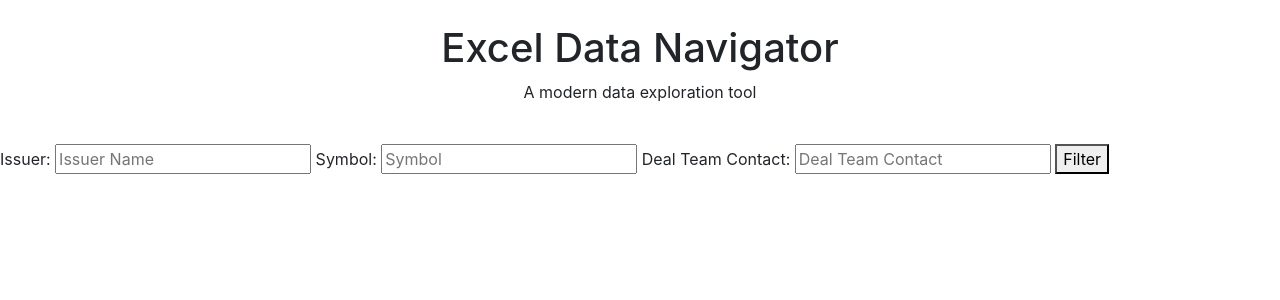
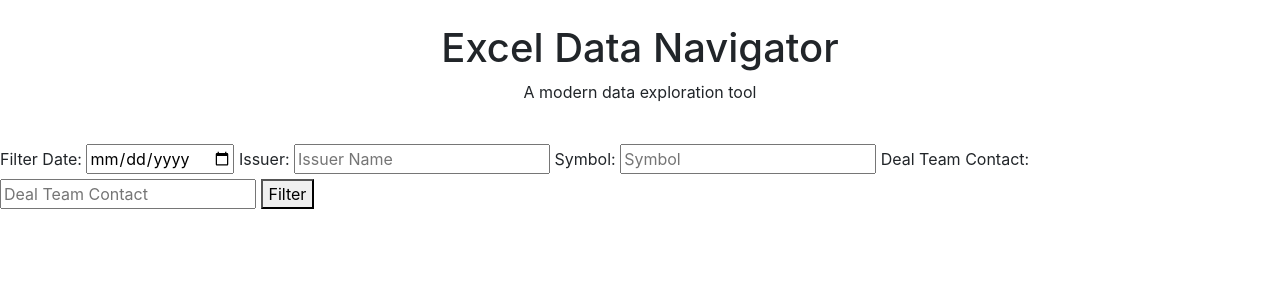
Before and after one commit to IsaWang-05/Financial_data_navigator, a Flask app: template templates/index.html in a window 1280 px wide. Shown: the top 300 px of the page. Run offline with Flask 2, Linux system fonts and the light colour scheme; the template is opened without the code that fills it, so the values that code supplies are empty; some libraries are stand-ins or nearby versions.

Commit message:
Added date filter

```diff
--- a/app.py
+++ b/app.py
@@ -5,8 +5,9 @@ class ExcelReader:
     def __init__(self, filename):
         self.filename = filename
 
-    def read(self, Issuer=None, Symbol=None, Deal_team_contact=None):
+    def read(self, Issuer=None, Symbol=None, Deal_team_contact=None, filter_date=None):
         data = pd.read_excel(self.filename, engine='openpyxl')
+        data['Date'] = pd.to_datetime(data['Date'])
 
         if Issuer:
             data = data[data['Issuer'].str.contains(Issuer, case=False, na=False)]
@@ -14,6 +15,9 @@ class ExcelReader:
             data = data[data['Symbol'].str.contains(Symbol, case=False, na=False)]
         if Deal_team_contact:
             data = data[data['Deal_team_contact'].str.contains(Deal_team_contact, case=False, na=False)]
+        if filter_date:
+            filter_date = pd.to_datetime(filter_date)
+            data = data[data['Date'] <= pd.to_datetime(filter_date)]
 
         # show only the newest record for each symbol
         data = data.sort_values('Date', ascending=False).drop_duplicates('Symbol')
@@ -21,9 +25,13 @@ class ExcelReader:
         data['Details'] = data.apply(lambda row: f"<a href='#' class='view-details' data-id='{row.name}'>View Details</a>", axis=1)
         return data.to_html(index=False, escape=False)
 
-    def read_hist(self, Symbol):
+    def read_hist(self, Symbol, filter_date=None):
         data = pd.read_excel(self.filename, engine='openpyxl')
         data = data[data['Symbol'] == Symbol]
+        data['Date'] = pd.to_datetime(data['Date'])
+        if filter_date:
+            filter_date = pd.to_datetime(filter_date)
+            data = data[data['Date'] <= pd.to_datetime(filter_date)]
 
         # sort all records by date (earliest to latest)
         data = data.sort_values('Date', ascending=True)
@@ -41,12 +49,12 @@ class ExcelNavigatorApp:
             Issuer = request.args.get('Issuer')
             Symbol = request.args.get('Symbol')
             Deal_team_contact = request.args.get('Deal_team_contact')
+            filter_date = request.args.get('filter_date')
 
-            table_html = self.excel_reader.read(Issuer, Symbol, Deal_team_contact)
+            table_html = self.excel_reader.read(Issuer, Symbol, Deal_team_contact, filter_date)
             return render_template('index.html', table_html=table_html)
 
         @self.app.route('/details', methods=['POST'])
-
         def get_details_by_symbol():
             data = request.get_json()
             row_id = data['row_id']
--- a/templates/index.html
+++ b/templates/index.html
@@ -36,6 +36,9 @@
     </header>
 
     <form method="GET" action="/">
+        <label for="dateFilter">Filter Date:</label>
+        <input type="date" id="dateFilter" name="filter_date" placeholder="YYYY-MM-DD">
+
         <label for="Issuer">Issuer:</label>
         <input type="text" id="Issuer" name="Issuer" placeholder="Issuer Name">
 
```
